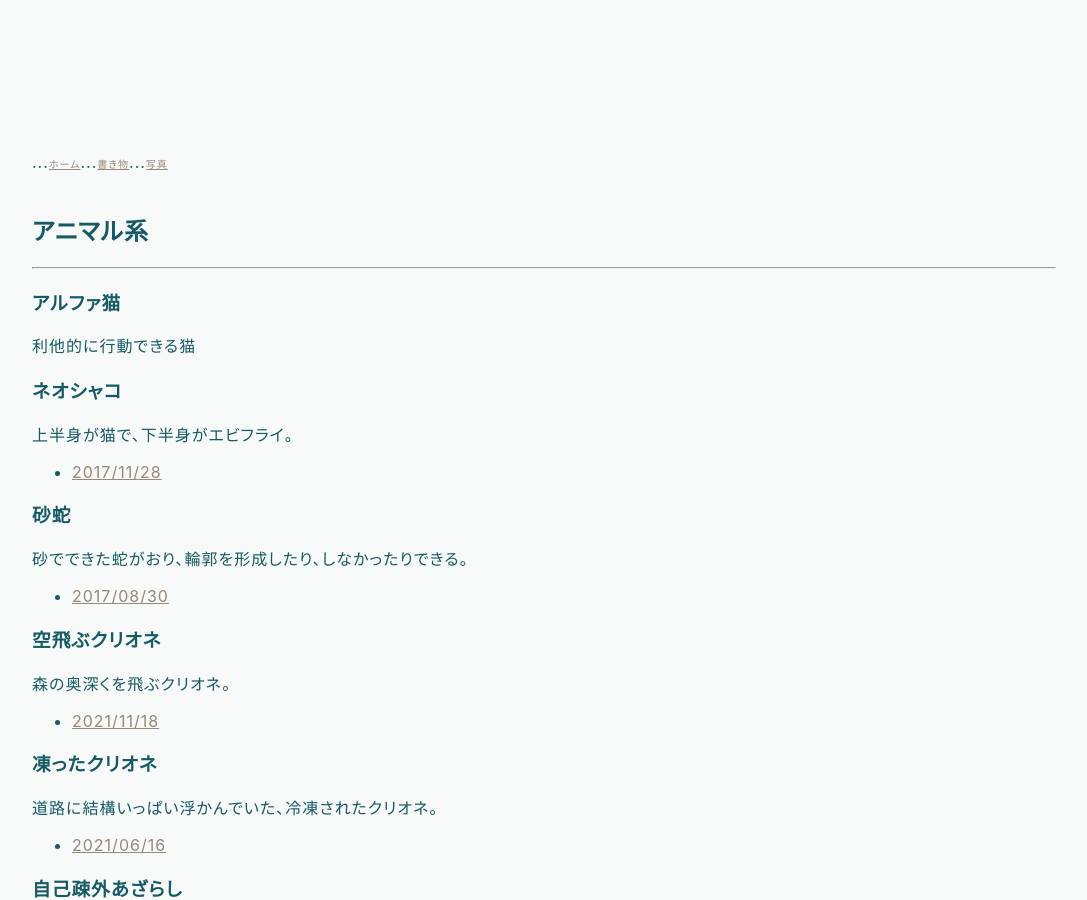
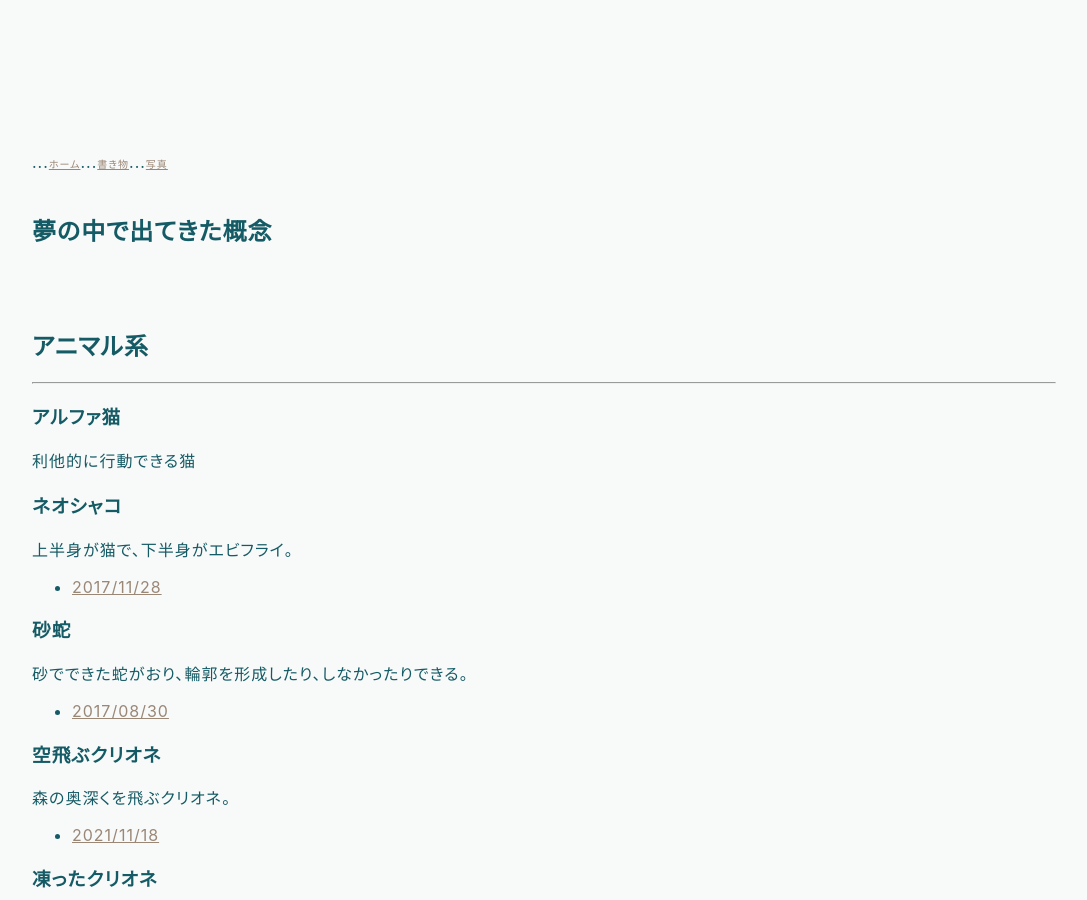
Before and after one commit to hihumi-riku/hihumi-riku.github.io, a Jekyll site: the page built from _posts/2019-01-25-concept_in_dream.md, in a window 1280 px wide and 900 px high. Shown: the whole window, without its empty margins (96-1183 px from the left). Built offline with Jekyll 4.4.1, drawn with Linux system fonts in a browser that asks for light colours.

Commit message:
Update 2019-01-25-concept_in_dream.md

```diff
--- a/_posts/2019-01-25-concept_in_dream.md
+++ b/_posts/2019-01-25-concept_in_dream.md
@@ -2,7 +2,9 @@
 layout: default
 title: 夢の中で出てきた概念
 ---
-
+## 夢の中で出てきた概念
+<br>
+<br>
 ## アニマル系
 ---
 
```
